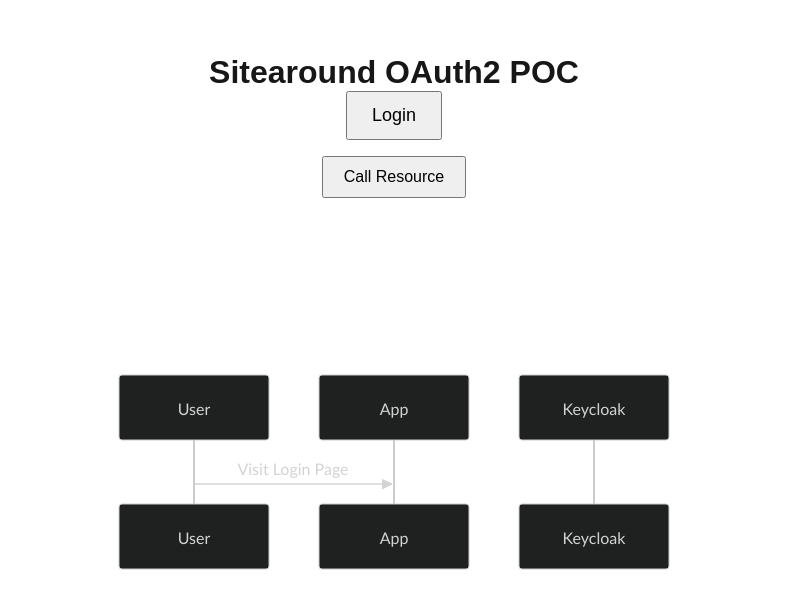
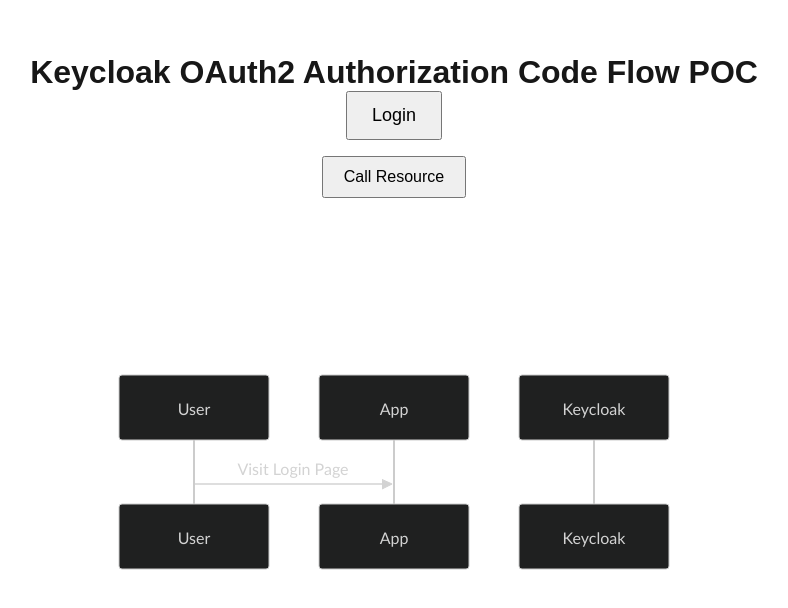
Before and after one commit to nuttapat-swd/next-oauth-code-poc, a Next.js app: page /login in a window 1280 px wide. Shown: the top 608 px of the page, without its empty margins (246-1034 px from the left). Built offline with nearby package versions, Linux system fonts and the light colour scheme; no server answers.

Commit message:
change label

```diff
--- a/src/app/login/page.tsx
+++ b/src/app/login/page.tsx
@@ -63,7 +63,7 @@
 
   return (
     <div style={{ display: "flex", flexDirection: "column", alignItems: "center", justifyContent: "center", height: "100vh" }}>
-      <h1>Sitearound OAuth2 POC</h1>
+      <h1>Keycloak OAuth2 Authorization Code Flow POC</h1>
       <a href="#" onClick={handleLoginClick}>
         <button style={{ padding: "12px 24px", fontSize: "18px", cursor: "pointer" }} disabled={countdown !== null}>
           Login
```
